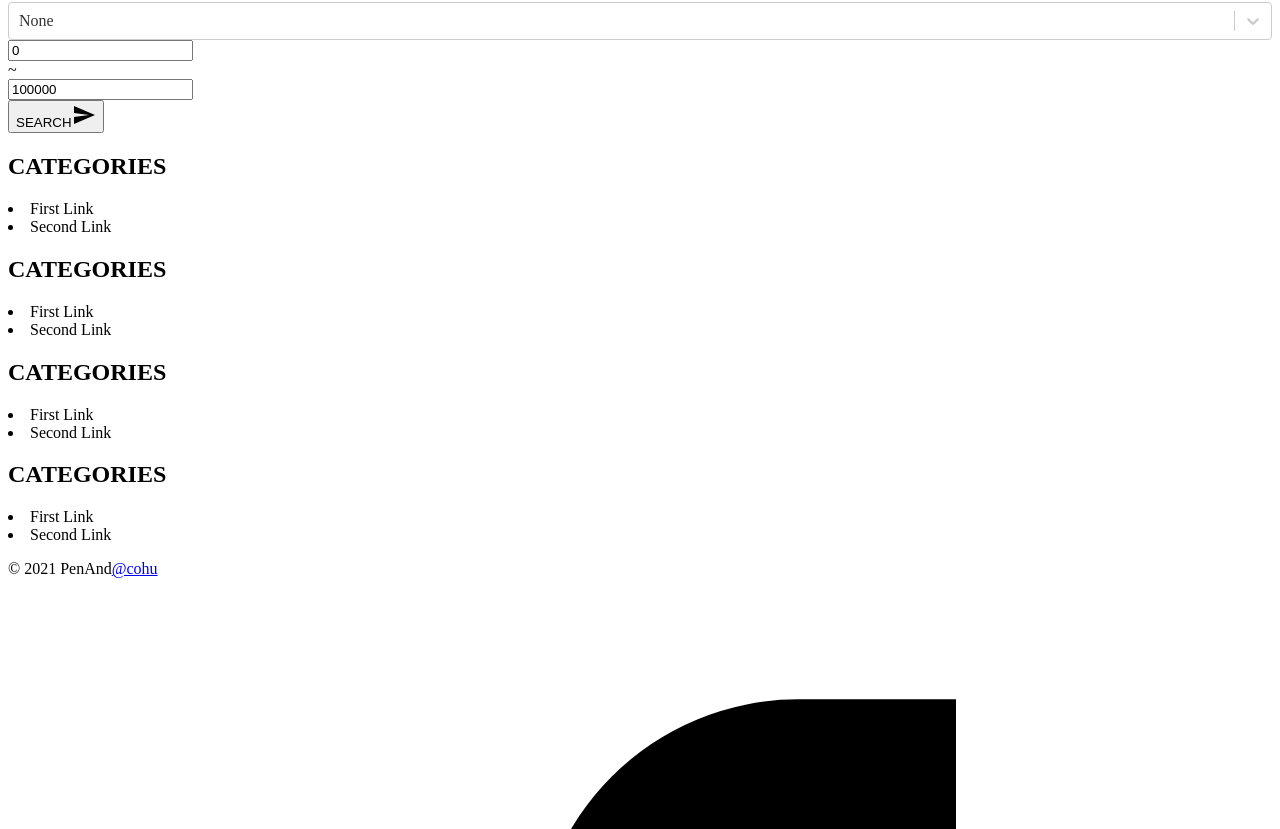
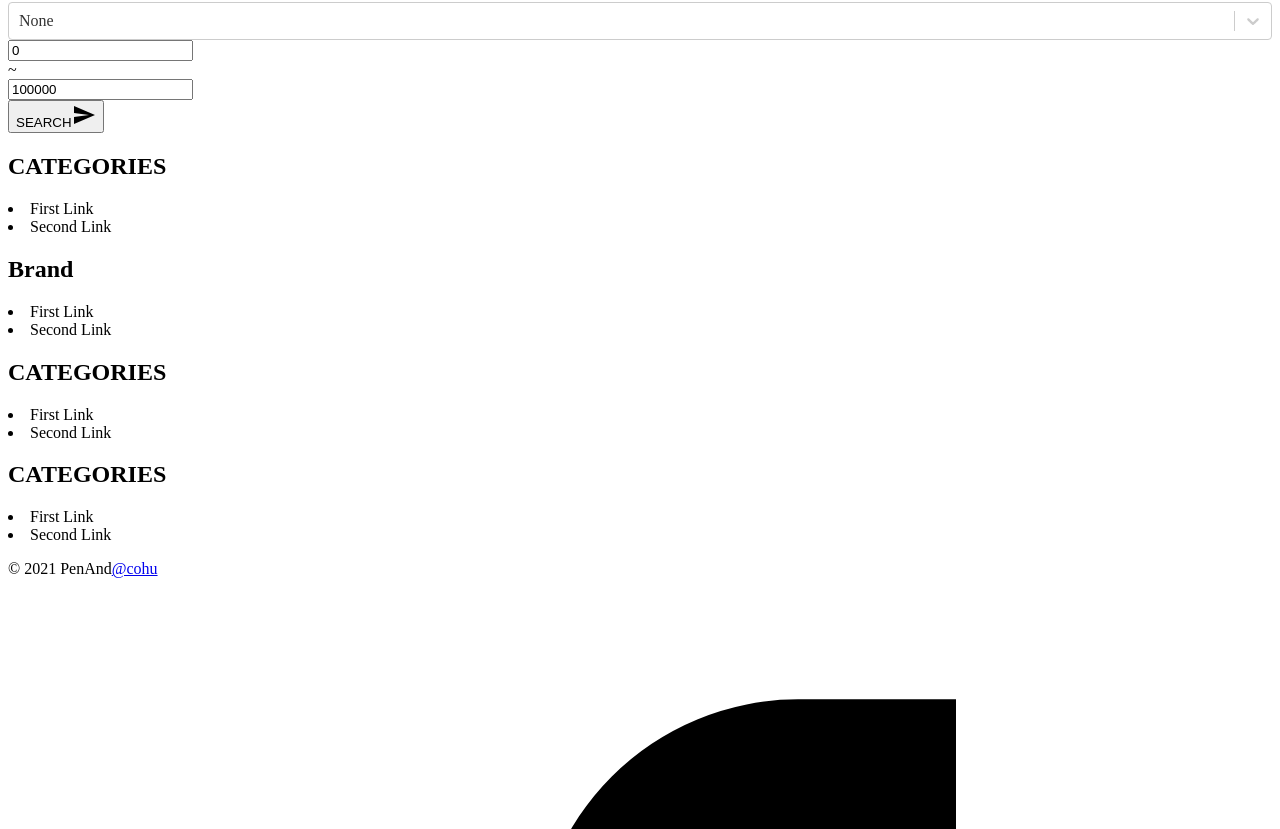
Before and after one commit to cota-eng/penand-by-next, a Next.js app: page /search in a window 1280 px wide. Shown: the part 2891-3720 px from the top of the page. Built offline with nearby package versions, Linux system fonts and the light colour scheme.

Commit message:
:fire: customed

```diff
--- a/components/Footer.tsx
+++ b/components/Footer.tsx
@@ -1,24 +1,33 @@
-import React from 'react'
+import React from "react";
 
 const Footer = () => {
   return (
-      <footer className="w-screen bg-blue-100 text-gray-600 body-font w-100">
-        <div className="container px-5 py-24 mx-0 flex md:items-center lg:items-start md:flex-row md:flex-nowrap flex-wrap flex-col">
-          <div className="flex-grow flex flex-wrap md:pr-20 -mb-10 md:text-left text-center order-first">
+    <footer className="w-screen bg-blue-100 text-gray-600 w-100">
+      <div className="container flex py-10 mx-auto items-center md:flex-row md:flex-nowrap flex-wrap flex-col">
+        <div className="flex-grow flex flex-wrap items-center text-center order-first">
           <div className="lg:w-1/4 md:w-1/2 w-full px-4">
             <h2 className="title-font font-medium text-gray-900 tracking-widest text-sm mb-3">
               CATEGORIES
             </h2>
             <nav className="list-none mb-10">
               <li>
-                  <a className="text-gray-600 hover:text-gray-800">
-                    First Link
-                  </a>
+                <a className="text-gray-600 hover:text-gray-800">First Link</a>
               </li>
               <li>
-                  <a className="text-gray-600 hover:text-gray-800">
-                    Second Link
-                  </a>
+                <a className="text-gray-600 hover:text-gray-800">Second Link</a>
+              </li>
+            </nav>
+          </div>
+          <div className="lg:w-1/4 md:w-1/2 w-full px-4">
+            <h2 className="title-font font-medium text-gray-900 tracking-widest text-sm mb-3">
+              Brand
+            </h2>
+            <nav className="list-none mb-10">
+              <li>
+                <a className="text-gray-600 hover:text-gray-800">First Link</a>
+              </li>
+              <li>
+                <a className="text-gray-600 hover:text-gray-800">Second Link</a>
               </li>
             </nav>
           </div>
@@ -28,14 +37,10 @@ const Footer = () => {
             </h2>
             <nav className="list-none mb-10">
               <li>
-                  <a className="text-gray-600 hover:text-gray-800">
-                    First Link
-                  </a>
+                <a className="text-gray-600 hover:text-gray-800">First Link</a>
               </li>
               <li>
-                  <a className="text-gray-600 hover:text-gray-800">
-                    Second Link
-                  </a>
+                <a className="text-gray-600 hover:text-gray-800">Second Link</a>
               </li>
             </nav>
           </div>
@@ -45,31 +50,10 @@ const Footer = () => {
             </h2>
             <nav className="list-none mb-10">
               <li>
-                  <a className="text-gray-600 hover:text-gray-800">
-                    First Link
-                  </a>
+                <a className="text-gray-600 hover:text-gray-800">First Link</a>
               </li>
               <li>
-                  <a className="text-gray-600 hover:text-gray-800">
-                    Second Link
-                  </a>
-                </li>
-              </nav>
-            </div>
-            <div className="lg:w-1/4 md:w-1/2 w-full px-4">
-              <h2 className="title-font font-medium text-gray-900 tracking-widest text-sm mb-3">
-                CATEGORIES
-              </h2>
-              <nav className="list-none mb-10">
-                <li>
-                  <a className="text-gray-600 hover:text-gray-800">
-                    First Link
-                  </a>
-                </li>
-                <li>
-                  <a className="text-gray-600 hover:text-gray-800">
-                    Second Link
-                  </a>
+                <a className="text-gray-600 hover:text-gray-800">Second Link</a>
               </li>
             </nav>
           </div>
@@ -149,6 +133,6 @@ const Footer = () => {
       </div>
     </footer>
   );
-}
+};
 
-export default Footer
+export default Footer;
```
Lines whose indentation alone changed are shown as unchanged.
